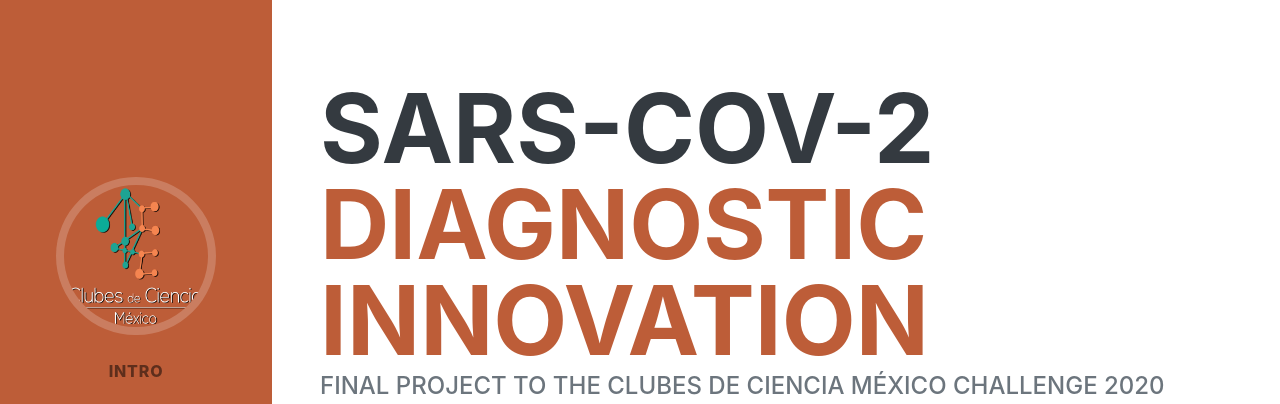
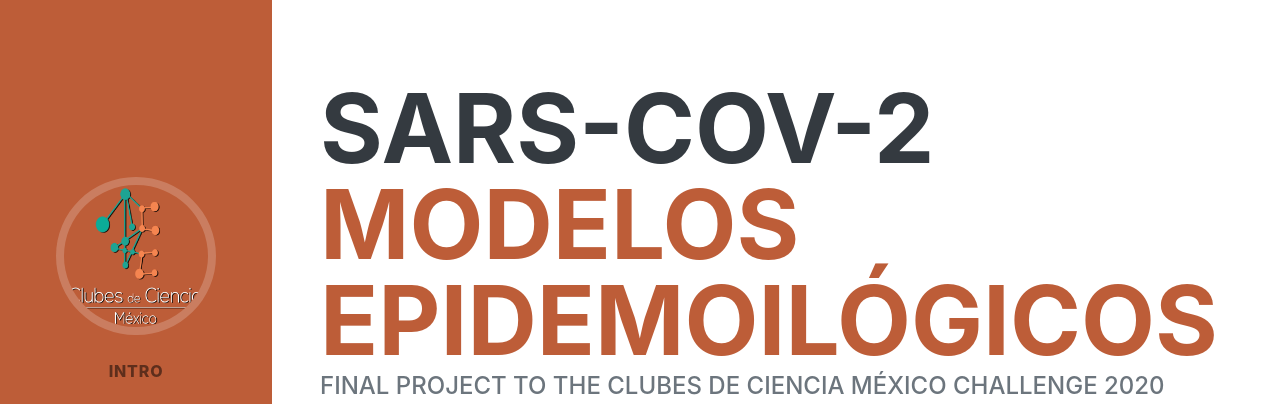
Before and after one commit to zairamos/hello-word, a plain HTML site: page index.html in a window 1280 px wide. Shown: the top 404 px of the page. Drawn offline with nearby package versions, Linux system fonts and the light colour scheme; a web font is replaced by a local one.

Commit message:
Update index.html

```diff
--- a/index.html
+++ b/index.html
@@ -5,7 +5,7 @@
         <meta name="viewport" content="width=device-width, initial-scale=1, shrink-to-fit=no" />
         <meta name="description" content="" />
         <meta name="Tlaloc Alvarez" content="" />
-        <title>cdcmx challenge 2020</title>  <!-- TITULO DE PESATAÑA DE LA WEB-->
+        <title>cdcmx challenge 2020 Task 2</title>  <!-- TITULO DE PESATAÑA DE LA WEB-->
         <link rel="icon" type="image/x-icon" href="assets/img/icon-cov.ico" />  <!-- ICONO DE LA PESTAÑA DE LA WEB-->
         <script src="https://use.fontawesome.com/releases/v5.13.0/js/all.js" crossorigin="anonymous"></script>
         <!-- Google fonts-->
@@ -49,7 +49,7 @@
                 <div class="resume-section-content">
                     <h1 class="mb-0">
                         SARS-CoV-2 <!-- PALABRA CLAVE AL INICIO DEL TITULO-->
-                        <span class="text-primary">Diagnostic innovation</span>  <!-- TITULO PRINCIPAL-->
+                        <span class="text-primary">MODELOS EPIDEMOILÓGICOS</span>  <!-- TITULO PRINCIPAL-->
                     </h1>
 
 
```
